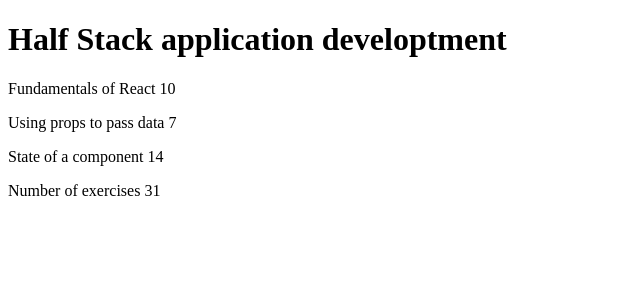
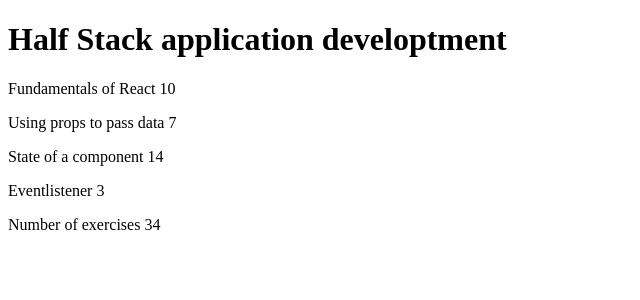
Before and after one commit to Hauiiuah/fullstack-open, a JavaScript app in the folder part2/courseinfo/: page / in a window 1280 px wide. Shown: the top 300 px of the page, without its empty margins (0-640 px from the left). Built offline with nearby package versions, Linux system fonts and the light colour scheme.

Commit message:
2.1 Courseinfo finished

```diff
--- a/part2/courseinfo/src/App.js
+++ b/part2/courseinfo/src/App.js
@@ -1,34 +1,34 @@
-const Header = (props) => {
+const Header = ({course}) => {
   return (
     <>
-      <h1>{props.course}</h1>
+      <h1>{course}</h1>
     </>
   );
 };
 
-const Part = (props) => {
+const Part = ({name,exercises}) => {
   return (
     <>
       <p>
-        {props.name} {props.exercises}
+        {name} {exercises}
       </p>
     </>
   );
 };
 
-const Content = (props) => {
+const Content = ({parts}) => {
   return (
     <>
-      {props.parts.map((part) => (
+      {parts.map((part) => (
         <Part name={part.name} exercises={part.exercises} />
       ))}
     </>
   );
 };
 
-const Total = (props) => {
+const Total = ({parts}) => {
   let total = 0;
-  props.parts.forEach((e) => (total = total + e.exercises));
+  parts.forEach((e) => (total = total + e.exercises));
 
   return (
     <>
@@ -37,25 +37,8 @@
   );
 };
 
-const App = () => {
-  const course = {
-    name: "Half Stack application developtment",
-    parts: [
-      {
-        name: "Fundamentals of React",
-        exercises: 10,
-      },
-      {
-        name: "Using props to pass data",
-        exercises: 7,
-      },
-      {
-        name: "State of a component",
-        exercises: 14,
-      },
-    ],
-  };
 
+const Course = ({course}) => {
   return (
     <div>
       <Header course={course.name} />
@@ -63,6 +46,37 @@
       <Total parts={course.parts} />
     </div>
   );
+}
+
+const App = () => {
+  const course = {
+    id: 1,
+    name: "Half Stack application developtment",
+    parts: [
+      {
+        name: "Fundamentals of React",
+        exercises: 10,
+        id:1,
+      },
+      {
+        name: "Using props to pass data",
+        exercises: 7,
+        id:2,
+      },
+      {
+        name: "State of a component",
+        exercises: 14,
+        id:3
+      },
+      {
+        name: "Eventlistener",
+        exercises: 3,
+        id: 4
+      }
+    ],
+  };
+
+  return <Course course={course} />
 };
 
 export default App;
```
